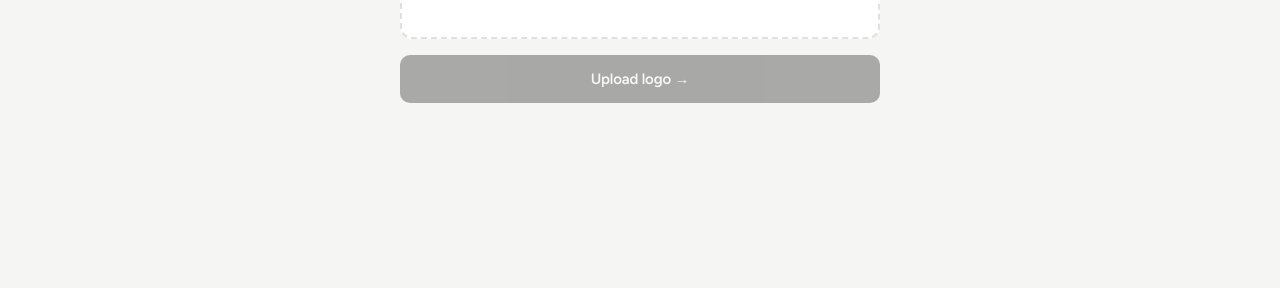
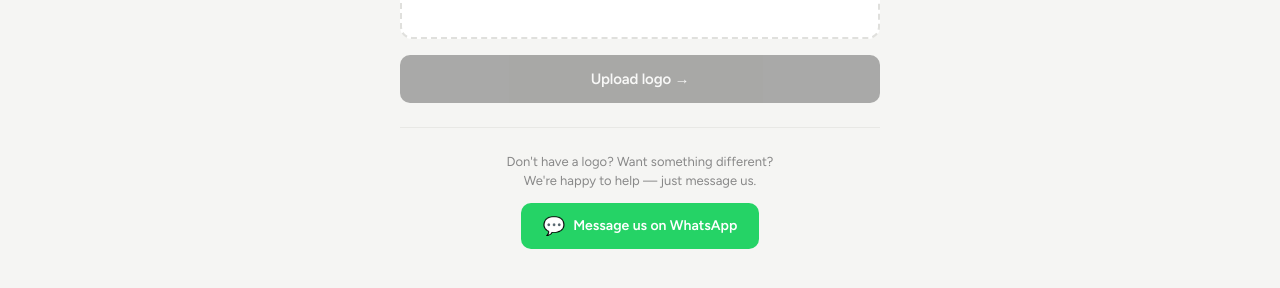
Before and after one commit to emus25/orderform, a plain HTML site: page upload.html in a window 1280 px wide. Shown: the part 544-832 px from the top of the page. Before the commit the page ends 800 px from the top, so only its background shows below. Drawn offline with Linux system fonts and the light colour scheme.

Commit message:
Update upload.html

```diff
--- a/upload.html
+++ b/upload.html
@@ -32,6 +32,20 @@
   .badge-best { background: #f0faf5; color: #166534; }
   .badge-good { background: #f0f0ee; color: #555; }
   .badge-meh  { background: #fff8f0; color: #92400E; }
+
+
+  /* WhatsApp section */
+  .wa-section { text-align: center; margin-top: 24px; padding-top: 24px; border-top: 1px solid #e8e8e5; }
+  .wa-section p { font-size: 13px; color: #888; margin-bottom: 12px; line-height: 1.5; }
+  .wa-btn {
+    display: inline-flex; align-items: center; gap: 8px;
+    background: #25D366; color: #fff; border: none; border-radius: 10px;
+    padding: 12px 22px; font-family: 'Figtree', sans-serif;
+    font-size: 14px; font-weight: 600; cursor: pointer;
+    text-decoration: none; transition: opacity 0.15s;
+  }
+  .wa-btn:active { opacity: 0.85; }
+  .wa-icon { font-size: 18px; }
 
   /* Drop zone */
   .drop-zone {
@@ -172,6 +186,14 @@
   <!-- Submit -->
   <button class="submit-btn" id="submitBtn" disabled onclick="uploadFile()">Upload logo →</button>
 
+  <!-- WhatsApp fallback -->
+  <div class="wa-section">
+    <p>Don't have a logo? Want something different?<br>We're happy to help — just message us.</p>
+    <a class="wa-btn" href="https://wa.me/447754888841?text=Hi%20Ediz%2C%20I%20need%20some%20help%20with%20my%20logo%20for%20my%20ExposureBoost%20card." target="_blank">
+      <span class="wa-icon">💬</span> Message us on WhatsApp
+    </a>
+  </div>
+
 </div>
 
 <!-- Success -->
```
